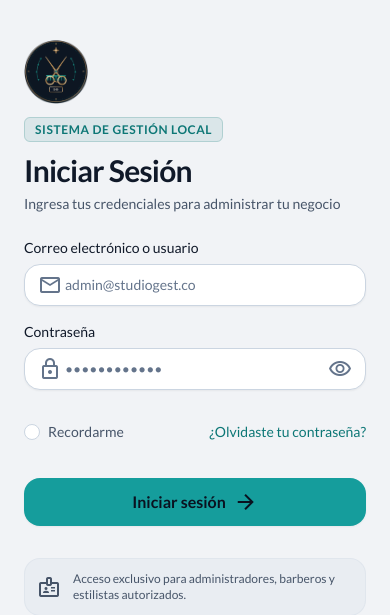
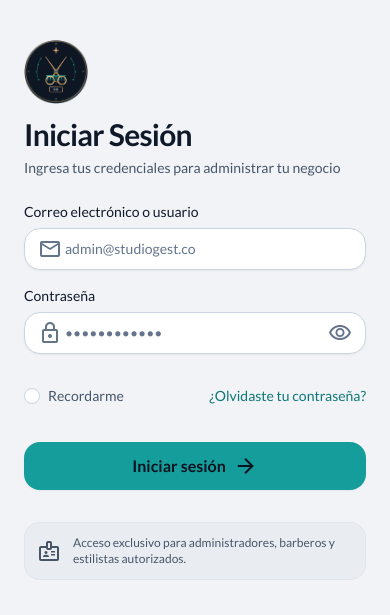
Before and after one commit to spa173/studiogest-web, a Django app: page /accounts/login/ in a window 390 px wide. Shown: the top 615 px of the page. Run offline with Django 5.2, Linux system fonts and the light colour scheme.

Commit message:
Keep primary login action visible on compact phones

```diff
--- a/templates/accounts/login.html
+++ b/templates/accounts/login.html
@@ -110,11 +110,6 @@
       <!-- Header de Login -->
       <div class="mb-6">
         <img src="{% static 'img/branding/isotipo.png' %}" class="login-mobile-logo" width="64" height="64" alt="StudioGest">
-        <div class="inline-block mb-3">
-          <span class="font-label-xs text-xs uppercase tracking-wider text-secondary bg-secondary/10 px-2.5 py-1 rounded-md border border-secondary/20 font-semibold">
-            Sistema de Gestión Local
-          </span>
-        </div>
         <h1 class="font-headline text-3xl font-bold text-on-surface tracking-tight">
           Iniciar Sesión
         </h1>
```
